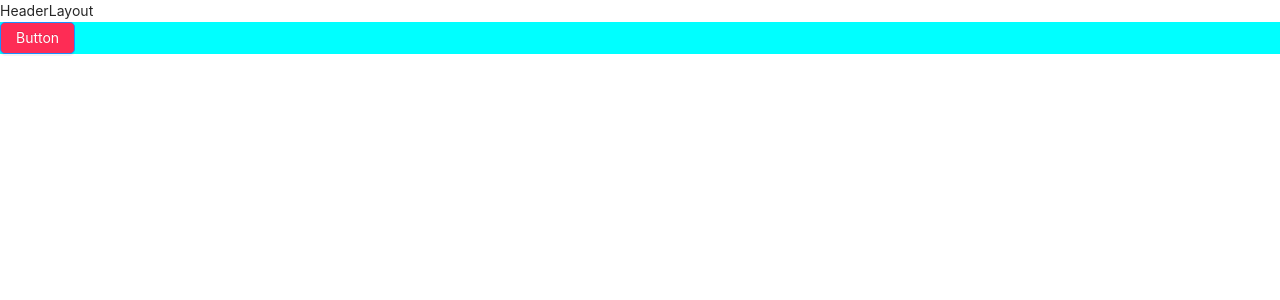
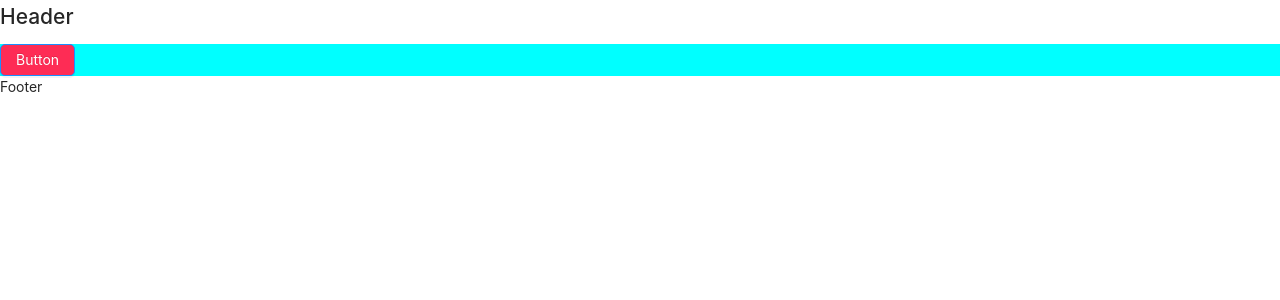
Before and after one commit to Finder-Application/webapp-ui, a React (Vite) app: page / in a window 1280 px wide. Shown: the top 300 px of the page. Built offline with nearby package versions, Linux system fonts and the light colour scheme.

Commit message:
Rename Layout to layout 2

```diff
--- a/src/Layouts/DefaultLayout/index.tsx
+++ b/src/Layouts/DefaultLayout/index.tsx
@@ -1,11 +1,11 @@
 import React from 'react';
-import { DefaultLayoutProps } from '../types';
 
 export const DefaultLayout = ({ children }: DefaultLayoutProps) => {
   return (
     <div>
-      HeaderLayout
+      <h2>Header</h2>
       {children}
+      <div>Footer</div>
     </div>
   );
 };
--- a/src/Layouts/index.ts
+++ b/src/Layouts/index.ts
@@ -1,2 +1 @@
 export * from './DefaultLayout';
-export * from './types';
--- /dev/null
+++ b/src/Layouts/types.d.ts
@@ -0,0 +1,3 @@
+interface DefaultLayoutProps {
+  children: JSX.Element;
+}
--- a/src/Layouts/types.ts
+++ /dev/null
@@ -1,3 +0,0 @@
-export interface DefaultLayoutProps {
-  children: JSX.Element;
-}
--- a/src/routes/types.ts
+++ b/src/routes/types.ts
@@ -1,4 +1,3 @@
-import { DefaultLayoutProps } from '../layouts/types';
 export interface RouteFinder {
   path: string;
   page: (props: any) => JSX.Element;
```
